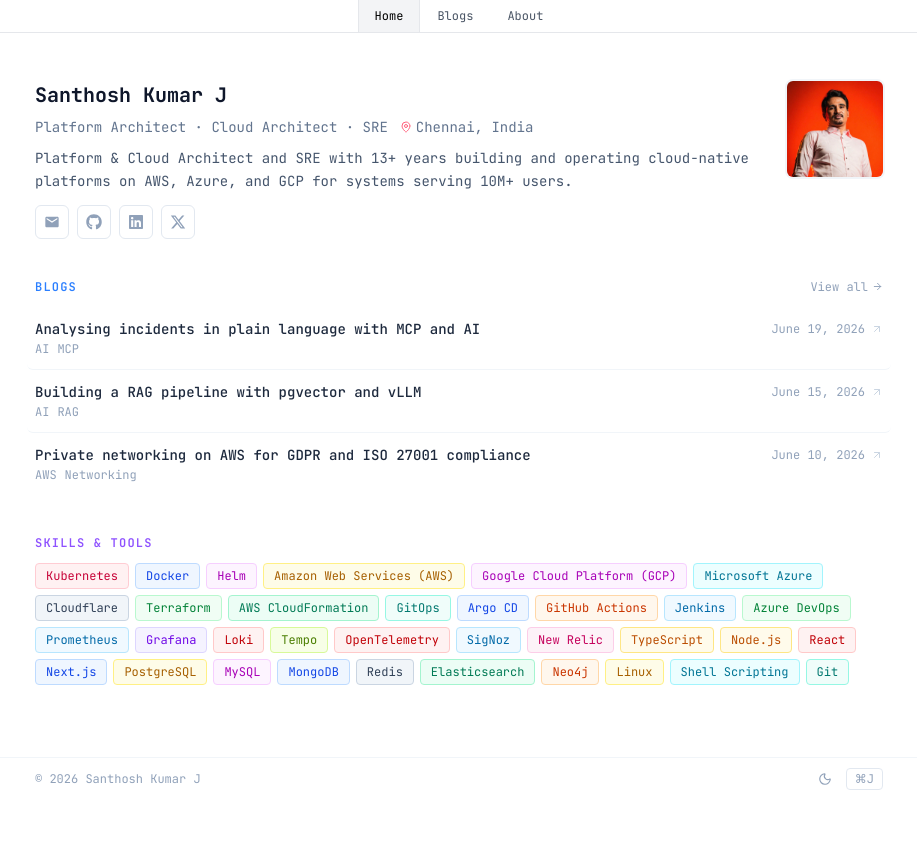
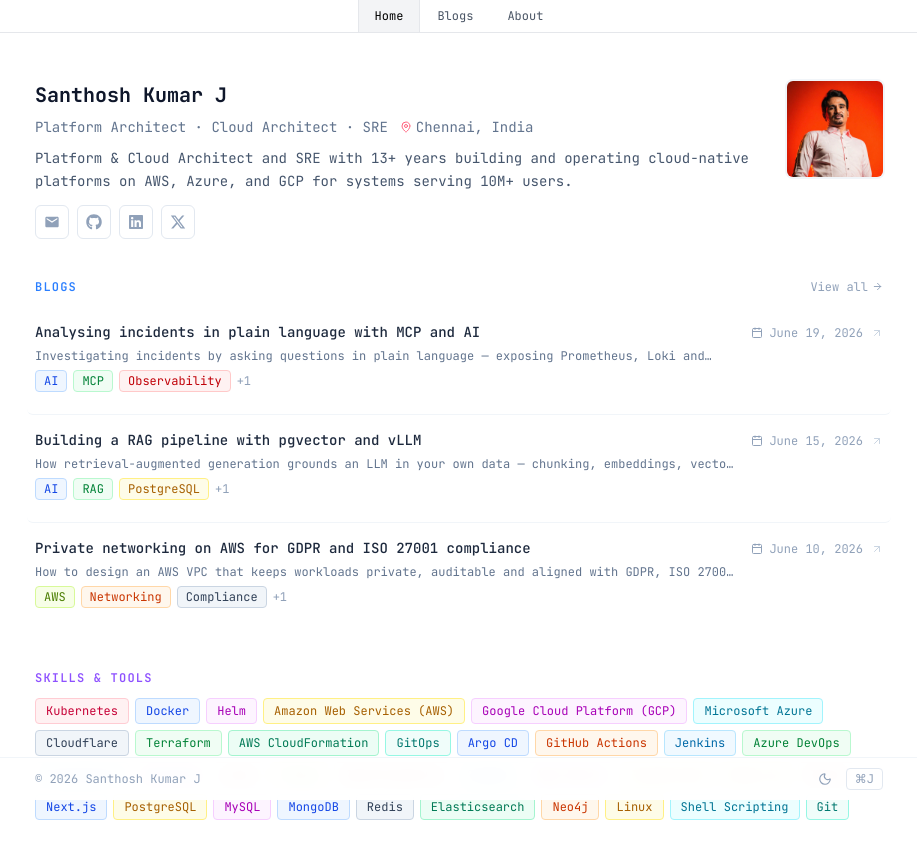
Before and after one commit to sk-santhosh/sk-santhosh.github.io, a Next.js app: page / in a window 1280 px wide. Shown: the top 858 px of the page, without its empty margins (181-1098 px from the left). Before the commit the page ends 800 px from the top, so only its background shows below. Built offline with nearby package versions, Linux system fonts and the light colour scheme; no server answers.

Commit message:
content updated

```diff
--- a/app/page.tsx
+++ b/app/page.tsx
@@ -1,13 +1,14 @@
 import Link from 'next/link';
 import Image from 'next/image';
-import {MapPin, ArrowRight, ArrowUpRight} from 'lucide-react';
+import {MapPin, ArrowRight} from 'lucide-react';
 import {MdEmail} from 'react-icons/md';
 import {FaGithub, FaLinkedin} from 'react-icons/fa';
 import {FaXTwitter} from 'react-icons/fa6';
-import {getAllBlogs, formatDate} from '@/lib/blogs';
+import {getAllBlogs} from '@/lib/blogs';
 import {resume} from '@/data/resume';
 import {tagColor} from '@/lib/tag-colors';
 import GitHubContributions from '@/components/github-contributions';
+import BlogCard from '@/components/blog-card';
 
 const socialLinks = [
 	{
@@ -89,35 +90,9 @@ export default function HomePage() {
 						View all <ArrowRight size={11} />
 					</Link>
 				</div>
-				<div className="divide-y divide-slate-100 dark:divide-slate-800">
+				<div>
 					{latestPosts.map((post) => (
-						<Link
-							key={post.slug}
-							href={`/blogs/${post.slug}`}
-							className="group flex items-start justify-between py-3 gap-3 hover:bg-slate-50 dark:hover:bg-slate-900 active:bg-slate-100 dark:active:bg-slate-800 -mx-2 px-2 rounded-md transition-colors"
-						>
-							<div className="min-w-0">
-								<p className="text-sm font-medium text-slate-800 dark:text-slate-200 group-hover:text-blue-600 dark:group-hover:text-blue-400 transition-colors line-clamp-2 sm:truncate sm:line-clamp-none">
-									{post.title}
-								</p>
-								<div className="flex flex-wrap items-center gap-x-2 gap-y-0.5 mt-0.5">
-									{post.tags.slice(0, 2).map((tag) => (
-										<span key={tag} className="text-xs text-slate-400 dark:text-slate-500">
-											{tag}
-										</span>
-									))}
-									<time className="text-xs text-slate-400 dark:text-slate-500 sm:hidden">{formatDate(post.date)}</time>
-								</div>
-							</div>
-							<div className="hidden sm:flex items-center gap-1.5 shrink-0 mt-0.5">
-								<time className="text-xs text-slate-400 dark:text-slate-500 whitespace-nowrap">{formatDate(post.date)}</time>
-								<ArrowUpRight size={12} className="text-slate-300 dark:text-slate-600 group-hover:text-blue-500 transition-colors" />
-							</div>
-							<ArrowUpRight
-								size={12}
-								className="sm:hidden shrink-0 mt-1 text-slate-300 dark:text-slate-600 group-hover:text-blue-500 transition-colors"
-							/>
-						</Link>
+						<BlogCard key={post.slug} post={post} />
 					))}
 				</div>
 			</section>
```
